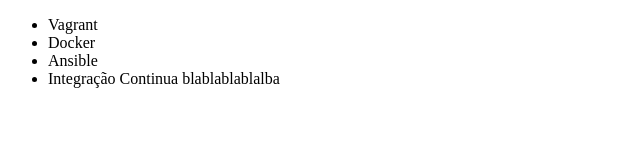
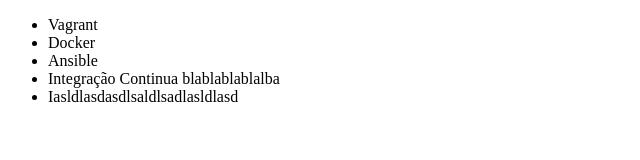
Before and after one commit to ktverde/Alura-git, a plain HTML site: page index.html in a window 1280 px wide. Shown: the whole page, without its empty margins (0-640 px from the left). Drawn offline with Linux system fonts and the light colour scheme.

Commit message:
Novo curso adicionado

```diff
--- a/index.html
+++ b/index.html
@@ -10,6 +10,7 @@
         <li>Docker</li>
         <li>Ansible</li>
         <li>Integração Continua blablablablalba</li>
+        <li>Iasldlasdasdlsaldlsadlasldlasd</li>
     </ul>
 </body>
 </html>
```
